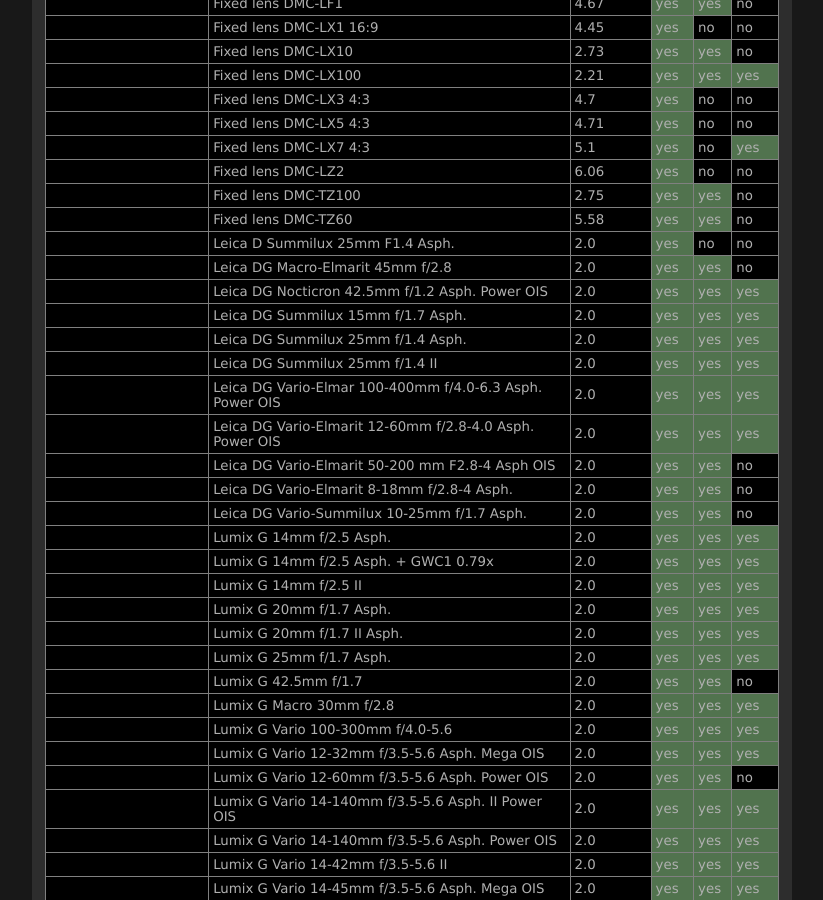
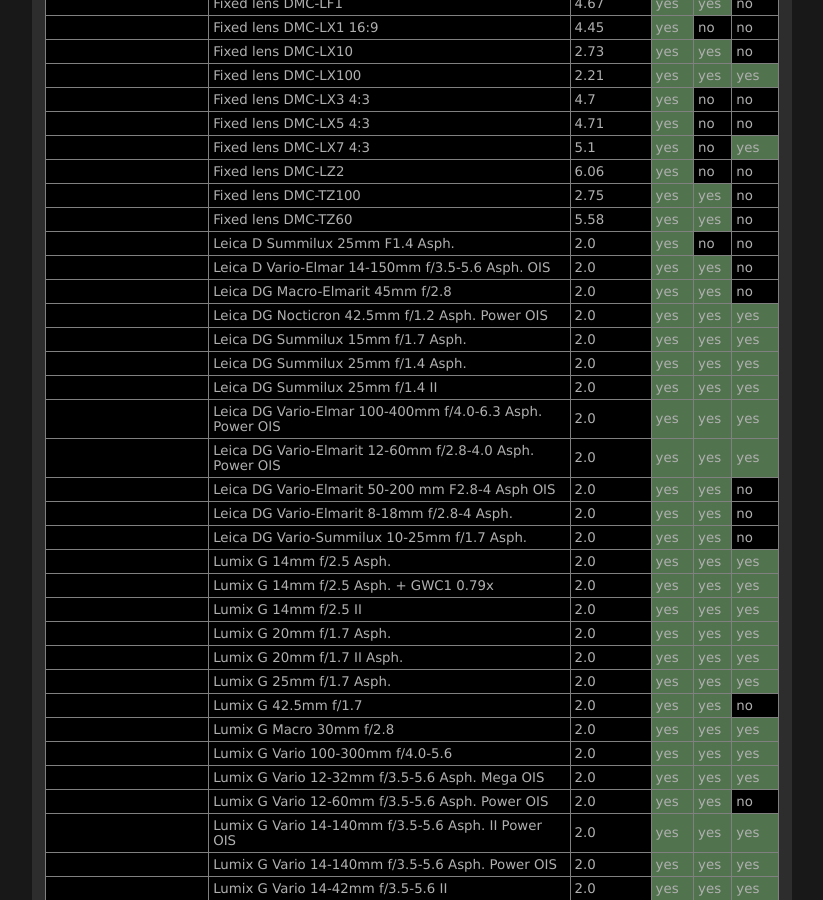
Before and after one commit to lensfun/lensfun.github.io, a Jekyll site: the page built from _posts/lenslist/2999-12-31-Lenslist-master.md, in a window 1280 px wide and 900 px high, scrolled down 17061 px. Shown: the whole window, without its empty margins (284-1107 px from the left). Built offline with Jekyll 4.4.1, drawn with Linux system fonts in a browser that asks for light colours.

Commit message:
Update master lens list from GitHub Actions

```diff
--- a/_posts/lenslist/2999-12-31-Lenslist-master.md
+++ b/_posts/lenslist/2999-12-31-Lenslist-master.md
@@ -706,6 +706,7 @@ This list was generated on 2022-10-28 from current Lensfun sources. Your Lensfun
 <tr class="lenslist-bg1"><td></td><td>Fixed lens DMC-TZ100</td><td>2.75</td><td class="lenslist-highlight lenslist-check">yes</td><td class="lenslist-highlight lenslist-check">yes</td><td class="lenslist-check">no</td></tr>
 <tr class="lenslist-bg1"><td></td><td>Fixed lens DMC-TZ60</td><td>5.58</td><td class="lenslist-highlight lenslist-check">yes</td><td class="lenslist-highlight lenslist-check">yes</td><td class="lenslist-check">no</td></tr>
 <tr class="lenslist-bg1"><td></td><td>Leica D Summilux 25mm F1.4 Asph.</td><td>2.0</td><td class="lenslist-highlight lenslist-check">yes</td><td class="lenslist-check">no</td><td class="lenslist-check">no</td></tr>
+<tr class="lenslist-bg1"><td></td><td>Leica D Vario-Elmar 14-150mm f/3.5-5.6 Asph. OIS</td><td>2.0</td><td class="lenslist-highlight lenslist-check">yes</td><td class="lenslist-highlight lenslist-check">yes</td><td class="lenslist-check">no</td></tr>
 <tr class="lenslist-bg1"><td></td><td>Leica DG Macro-Elmarit 45mm f/2.8</td><td>2.0</td><td class="lenslist-highlight lenslist-check">yes</td><td class="lenslist-highlight lenslist-check">yes</td><td class="lenslist-check">no</td></tr>
 <tr class="lenslist-bg1"><td></td><td>Leica DG Nocticron 42.5mm f/1.2 Asph. Power OIS</td><td>2.0</td><td class="lenslist-highlight lenslist-check">yes</td><td class="lenslist-highlight lenslist-check">yes</td><td class="lenslist-highlight lenslist-check">yes</td></tr>
 <tr class="lenslist-bg1"><td></td><td>Leica DG Summilux 15mm f/1.7 Asph.</td><td>2.0</td><td class="lenslist-highlight lenslist-check">yes</td><td class="lenslist-highlight lenslist-check">yes</td><td class="lenslist-highlight lenslist-check">yes</td></tr>
```
